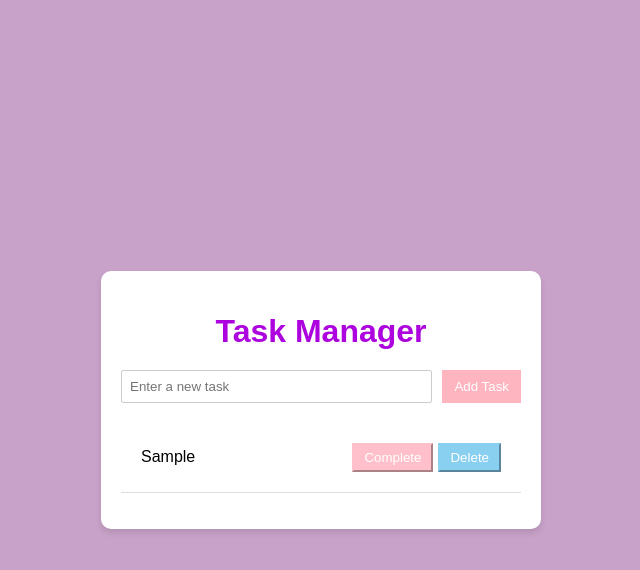
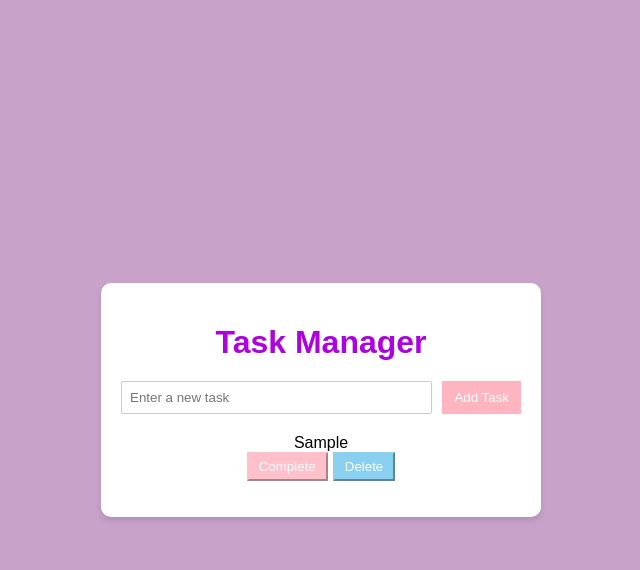
Before and after one commit to rebeccajones200/my-todo-app, a React (Create React App) app: page / in a window 1280 px wide. Both pictures are taken after typing "Sample" into the empty fields and a click on the button "Add Task". Shown: the top 570 px of the page, without its empty margins (319-959 px from the left). Built offline with nearby package versions, Linux system fonts and the light colour scheme.

Commit message:
changed comonents as to not use index and changed Taskprops to TaskProps

```diff
--- a/src/App.tsx
+++ b/src/App.tsx
@@ -42,7 +42,6 @@ const App: React.FC = () => {
           <TaskComponent
             key={task.id}
             task={task}
-            index={index}
             toggleComplete={toggleComplete}
             deleteTask={deleteTask}
           />
--- a/src/components/Task.tsx
+++ b/src/components/Task.tsx
@@ -2,22 +2,22 @@ import React from "react";
 import type { Task } from "../types"
 
 
-interface Taskprops {
+interface TaskProps {
     task: Task;
-    index: number;
-    toggleComplete: (index:number) => void;
-    deleteTask: (index: number) => void;
+    toggleComplete: (id:number) => void;
+    deleteTask: (id: number) => void;
 }
 
-const TaskComponent: React.FC<Taskprops> = ({ task, index, toggleComplete, deleteTask}) => {
+const TaskComponent: React.FC<TaskProps> = ({ task, toggleComplete, deleteTask}) => {
     return (
-        <li data-testid={`task-${index}`} className={`task-item ${task.completed ? "completed" : ""}`}>
+        <li className= {`task-list-item ${task.completed ? "completed" : ""}`}>
             <span>{task.text}</span>
             <div>
-                <button onClick={() => toggleComplete(index)} className="complete-btn">
-                    {task.completed ? "Undo" : "Complete"}
-                </button>
-                <button onClick={() => deleteTask(index)} className="delete-btn">Delete</button>
+            <button onClick={() => toggleComplete(task.id)} className="complete-btn">
+                   {task.completed ? "Undo" : "Complete"}
+             </button>
+             <button onClick={() => deleteTask(task.id)} className="delete-btn">Delete</button>
+
             </div>
         </li>
 
```
